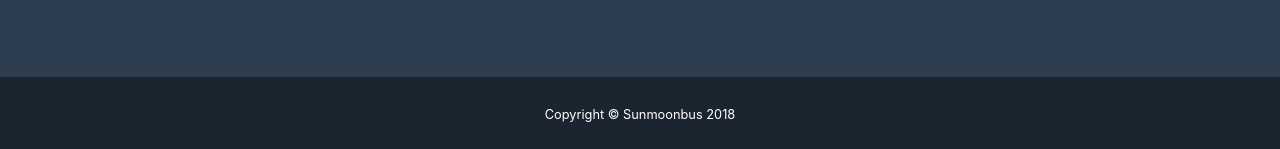
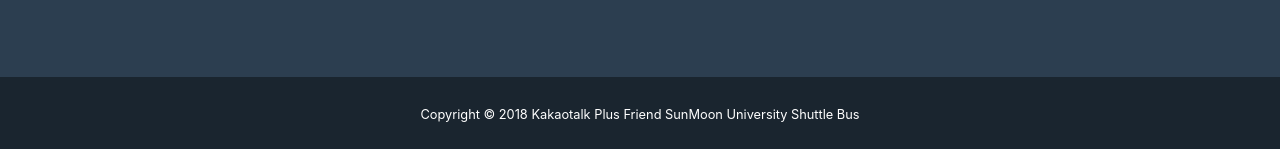
Before and after one commit to Sunmoonbus/sunmoonbus.github.io, a website with bundled scripts: page index.html in a window 1280 px wide. Shown: the part 4581-4730 px from the top of the page. Built offline with nearby package versions, Linux system fonts and the light colour scheme.

Commit message:
copyright 수정

```diff
--- a/index.html
+++ b/index.html
@@ -204,7 +204,7 @@
 
     <div class="copyright py-4 text-center text-white">
       <div class="container">
-        <small>Copyright &copy; Sunmoonbus 2018</small>
+        <small>Copyright &copy; 2018 Kakaotalk Plus Friend SunMoon University Shuttle Bus</small>
       </div>
     </div>
 
```
